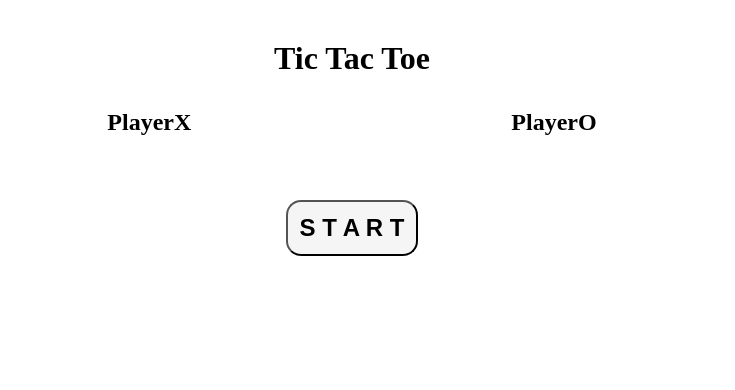
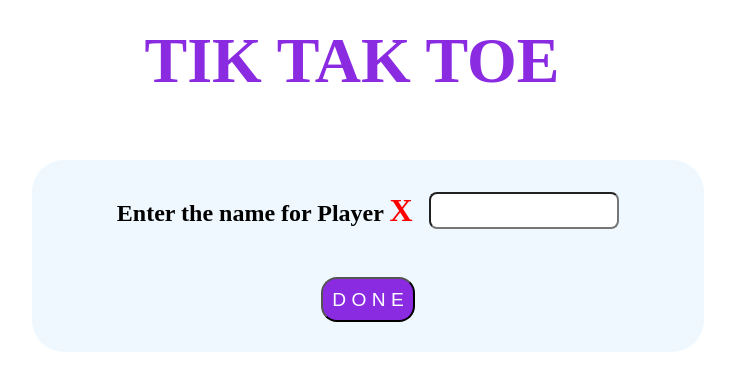
Before and after one commit to Rishikathron/Angular_Tic_Tac_Toe, an Angular app in the folder Tic_Tac_Toe/: page / in a window 1280 px wide. Shown: the top 390 px of the page, without its empty margins (288-1023 px from the left). Built offline with nearby package versions, Linux system fonts and the light colour scheme.

Commit message:
Landing page and PlayerNames added with Service

```diff
--- /dev/null
+++ b/Tic_Tac_Toe/src/app/Services/game.service.ts
@@ -0,0 +1,21 @@
+import { Injectable } from '@angular/core';
+
+@Injectable({
+  providedIn: 'root'
+})
+export class GameService {
+
+  constructor() { }
+
+  public X_Name ?:string = "";
+  public O_Name ?:string = "";
+  public GameStart : boolean = false;
+
+  public UpdateNames(x:string,o:string){
+    this.O_Name = o;
+    this.X_Name = x;
+    this.GameStart = true;
+  }
+
+
+}
--- a/Tic_Tac_Toe/src/app/app-routing.module.ts
+++ b/Tic_Tac_Toe/src/app/app-routing.module.ts
@@ -1,10 +1,29 @@
-import { NgModule } from '@angular/core';
-import { RouterModule, Routes } from '@angular/router';
+import { NgModule,HostListener } from '@angular/core';
+import { RouterModule, Routes,Router  } from '@angular/router';
+import { HomeComponent } from './home/home.component';
+import { LandingComponentComponent } from './landing-component/landing-component.component';
 
-const routes: Routes = [];
+const routes: Routes = [
+  {path: 'Play', component: HomeComponent},
+  {path:'Game' , component : LandingComponentComponent},
+  {path:'',component : LandingComponentComponent},
+  {path:'*',redirectTo : '/Game',pathMatch:'full'},
+  { path: '**', component: HomeComponent}
+];
 
 @NgModule({
   imports: [RouterModule.forRoot(routes)],
   exports: [RouterModule]
 })
-export class AppRoutingModule { }
+export class AppRoutingModule {
+
+  constructor(private router: Router){}
+
+  redirection(){
+    this.router.navigate(['/Play']);
+   }
+   @HostListener('window:beforeunload') goToPage() {
+    this.router.navigate(['/Game']);
+  }
+
+}
--- a/Tic_Tac_Toe/src/app/app.component.html
+++ b/Tic_Tac_Toe/src/app/app.component.html
@@ -1 +1,4 @@
-<app-home></app-home>
+<!-- <app-home></app-home> -->
+<!-- <app-landing-component *ngIf = "!gameStart"></app-landing-component>
+<app-home *ngIf="gameStart"></app-home> -->
+<router-outlet></router-outlet>
--- a/Tic_Tac_Toe/src/app/app.component.ts
+++ b/Tic_Tac_Toe/src/app/app.component.ts
@@ -1,4 +1,5 @@
 import { Component } from '@angular/core';
+import { GameService } from './Services/game.service';
 
 @Component({
   selector: 'app-root',
@@ -7,4 +8,8 @@ import { Component } from '@angular/core';
 })
 export class AppComponent {
   title = 'Tic_Tac_Toe';
+
+  constructor(private _gameService : GameService){}
+  gameStart : boolean = false;
+
 }
--- a/Tic_Tac_Toe/src/app/home/home.component.css
+++ b/Tic_Tac_Toe/src/app/home/home.component.css
@@ -1,7 +1,9 @@
 *{
     margin: 0;
     padding: 0;
+
 }
+
 
 .heading{
     margin-top: 2rem;
--- a/Tic_Tac_Toe/src/app/home/home.component.html
+++ b/Tic_Tac_Toe/src/app/home/home.component.html
@@ -4,15 +4,16 @@
 
     <div class="Players" *ngIf="!stopped">
         <div class="player1">
-            <h2>PlayerX <span *ngIf= "!playerx && started && !stopped " class="PlayerTurn"> Turn </span> </h2>
+            <h2>{{PlayerX_Name}}<span *ngIf= "!playerx && started && !stopped " class="PlayerTurn"> Turn-X </span> </h2>
         </div>
         <div class="player2">
-            <h2>PlayerO <span *ngIf= "playerx && started && !stopped" class="PlayerTurn">Turn</span> </h2>
+            <h2>{{PlayerO_Name}} <span *ngIf= "playerx && started && !stopped" class="PlayerTurn">Turn-O</span> </h2>
         </div>
     </div>
+
     <div>
-        <h1 *ngIf= "stopped && playerx && !Draw" class="GameStatus"> Player X Won </h1>
-        <h1 *ngIf= "stopped && !playerx && !Draw" class="GameStatus"> Player O Won</h1>
+        <h1 *ngIf= "stopped && playerx && !Draw" class="GameStatus"> {{ PlayerX_Name }} Won </h1>
+        <h1 *ngIf= "stopped && !playerx && !Draw" class="GameStatus"> {{PlayerO_Name}} Won</h1>
         <h1 *ngIf= "stopped && Draw " class="GameStatus"> MATCH DRAW </h1>
     </div>
 
@@ -101,6 +102,4 @@
         </div>
     </div>
 
-
-
 </div>
--- a/Tic_Tac_Toe/src/app/home/home.component.ts
+++ b/Tic_Tac_Toe/src/app/home/home.component.ts
@@ -1,21 +1,28 @@
-import { Component,OnChanges, SimpleChanges } from '@angular/core';
+import { Component,OnInit, SimpleChanges } from '@angular/core';
+import { GameService } from '../Services/game.service';
 
 @Component({
   selector: 'app-home',
   templateUrl: './home.component.html',
   styleUrls: ['./home.component.css']
 })
-export class HomeComponent implements OnChanges {
+export class HomeComponent  {
 
-  ngOnChanges(changes: SimpleChanges): void {
+  constructor(private _gameService : GameService){}
+
+  ngOnInit(): void {
+    this.PlayerX_Name =  this._gameService.X_Name;
+    this.PlayerO_Name = this._gameService.O_Name;
+    console.log(this.PlayerO_Name,this.PlayerX_Name);
 
   }
+
 
   Playerx_Arr : number[][] = [[0,0,0],[0,0,0],[0,0,0]];
   Playero_Arr : number[][] = [[0,0,0],[0,0,0],[0,0,0]];
 
-  PlayerX_Name : string = "";
-  PlayerO_Name : string = "";
+  PlayerX_Name ?: string = "";
+  PlayerO_Name ?: string = "";
 
   playerx : boolean = false;
   counter : number = 0;
--- /dev/null
+++ b/Tic_Tac_Toe/src/app/landing-component/landing-component.component.css
@@ -0,0 +1,80 @@
+*{
+    margin: 0;
+    padding: 0;
+}
+
+.LandingPage{
+    display: flex;
+    flex-flow: column;
+}
+
+.heading{
+    display: flex;
+    justify-content: center;
+    text-align: center;
+    color: blueviolet;
+    margin: 1rem;
+    font-size: 2rem;
+}
+.forms{
+    display: flex;
+    flex-flow: column;
+}
+
+.PlayerInput{
+    background-color: aliceblue;
+    height: 20%;
+    width: 50%;
+    position: fixed;
+    left: 25%;
+    top: 20%;
+    display: flex;
+    justify-content: center;
+    text-align: center;
+    padding: 1rem;
+    border-radius: 2rem;
+}
+
+.PlayerInputDetails{
+    display: flex;
+    flex-flow: row;
+    gap: 1rem;
+    padding: 1rem;
+}
+
+.Gbutton{
+    color: white;
+    background-color: blueviolet;
+    font-size: 1.2rem;
+    padding: 0.5em;
+    border-radius: 1rem ;
+}
+
+.Gbutton :hover {
+    color: black;
+    background-color: white;
+    border-color: blueviolet;
+}
+
+.playgame{
+    display: flex;
+    justify-content: center;
+    align-items: center;
+    position: relative;
+    top:3rem;
+}
+
+.donebtn{
+    position: relative;
+    top: 2rem;
+}
+
+input{
+    padding: 0.3rem;
+    border-radius: 0.5rem;
+}
+
+span{
+    color: red;
+    font-size: 2rem;
+}
--- /dev/null
+++ b/Tic_Tac_Toe/src/app/landing-component/landing-component.component.html
@@ -0,0 +1,32 @@
+<div class="LandingPage">
+    <div class="heading">
+        <h1>TIK TAK TOE</h1>
+    </div>
+
+    <div class="PlayerInput">
+        <div class="forms">
+
+            <div *ngIf = "PlayerInputx_boolean" class="PlayerInputDetails">
+                <h2>Enter the name for Player <span>X</span></h2>
+                <input id="playerx" type = "text" [formControl] = "PlayerX_Name">
+            </div>
+
+            <div *ngIf = "PlayerInputo_boolean">
+                <div class = "PlayerInputDetails">
+                    <h2>Enter the name for Player<span>Y</span></h2>
+                    <input type = "text" [formControl] = "PlayerO_Name">
+                </div>
+            </div>
+
+            <div class="PlayerInput_button" *ngIf="!PlayGame_boolean">
+                <button (click) = "doneClick()" class="Gbutton donebtn">D O N E</button>
+            </div>
+            <div class="playbutton" *ngIf="PlayGame_boolean" >
+                <button class="Gbutton playgame" (click) = "PlayGame()" [routerLink]="'/Play'">P L A Y G A M E</button>
+            </div>
+        </div>
+    </div>
+
+
+
+</div>
--- /dev/null
+++ b/Tic_Tac_Toe/src/app/landing-component/landing-component.component.ts
@@ -0,0 +1,47 @@
+import { Component } from '@angular/core';
+import { FormControl } from '@angular/forms';
+import { GameService } from '../Services/game.service';
+
+@Component({
+  selector: 'app-landing-component',
+  templateUrl: './landing-component.component.html',
+  styleUrls: ['./landing-component.component.css']
+})
+export class LandingComponentComponent {
+
+  constructor(private _gameService : GameService){ }
+
+
+
+
+
+  PlayerX_Name  = new FormControl("");
+  PlayerO_Name = new FormControl("");
+
+  PlayerInputx_boolean : boolean = true;
+  PlayerInputo_boolean : boolean = false;
+  PlayGame_boolean : boolean = false;
+
+  doneClick(){
+    console.log(this.PlayerX_Name.value);
+    if (this.PlayerInputo_boolean == true && this.PlayGame_boolean == false){
+      this.PlayGame_boolean = true;
+      this.PlayerInputo_boolean = false;
+    }
+    if(this.PlayerInputx_boolean == true)
+    {
+      this.PlayerInputx_boolean = false;
+      this.PlayerInputo_boolean = true;
+    }
+  }
+
+  PlayGame(){
+    this._gameService.UpdateNames(this.PlayerX_Name.value!,this.PlayerO_Name.value!);
+  }
+
+
+
+
+
+
+}
```
Also changed, not shown: Tic_Tac_Toe/src/app/app.module.ts (+6 -3 lines), 2 other files (tests, documents, lock files or other folders).
